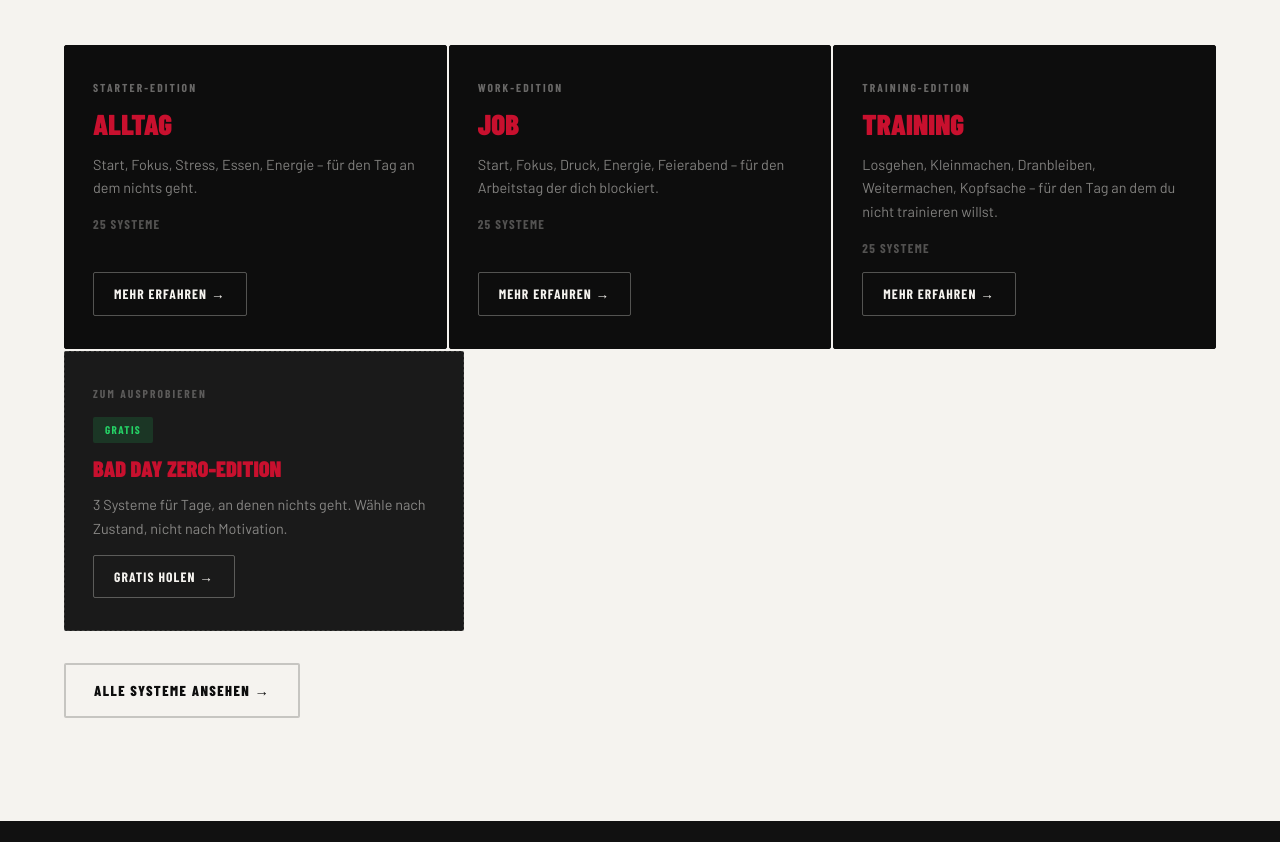
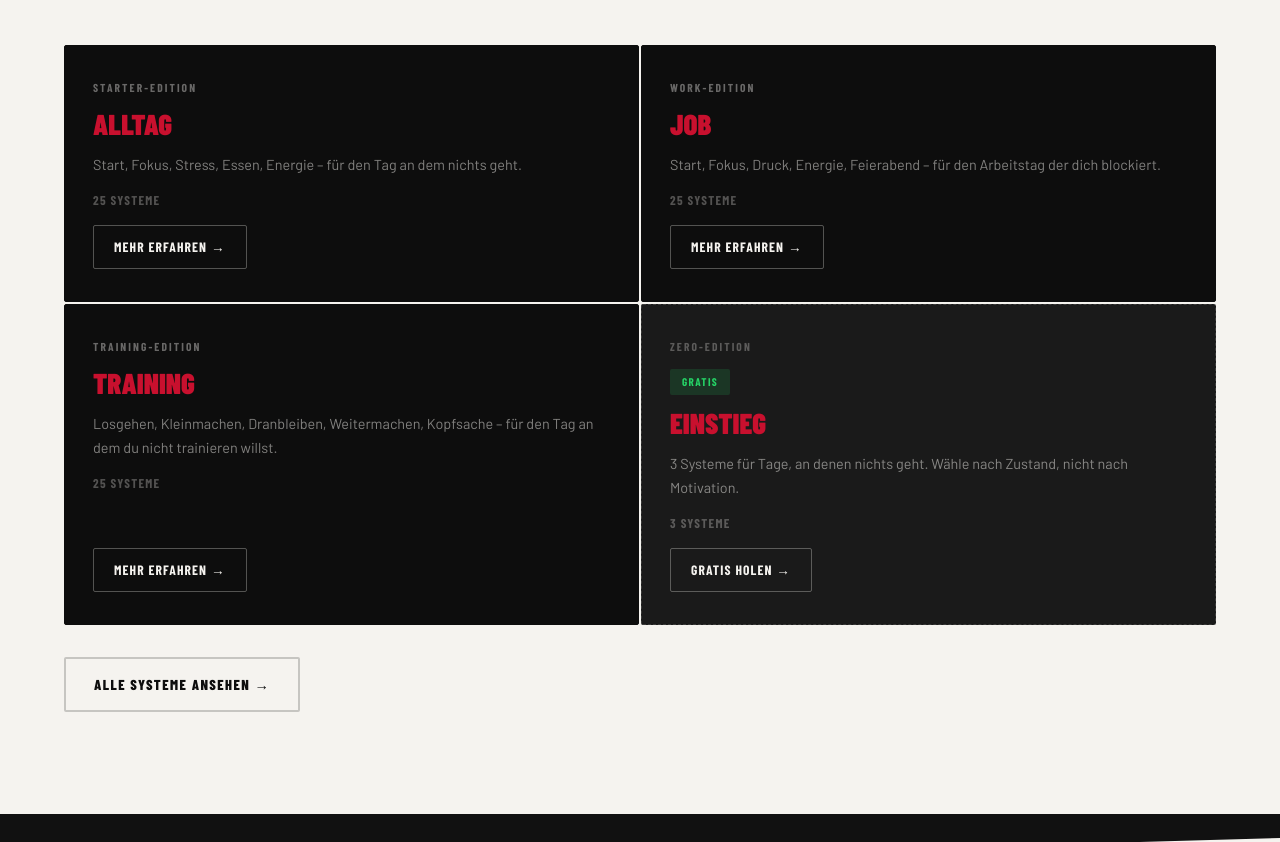
Before and after one commit to Richardsystem-design/richardkerschbaumer-website, a plain HTML site: page index.html in a window 1280 px wide. Shown: the part 1935-2777 px from the top of the page. Drawn offline with Linux system fonts and the light colour scheme.

Commit message:
Add files via upload

```diff
--- a/index.html
+++ b/index.html
@@ -438,9 +438,8 @@
 
     .systeme-grid {
       display: grid;
-      grid-template-columns: repeat(3, 1fr);
+      grid-template-columns: repeat(2, 1fr);
       gap: 2px;
-      margin-bottom: 2px;
     }
 
     .sys-card {
@@ -882,19 +881,19 @@
           </div>
         </div>
 
-      </div>
-
-      <!-- Gratis Einstieg -->
-      <div style="margin-top: 2px;">
-        <div class="sys-card sys-card--gratis" style="max-width: 400px;">
-          <span class="sys-card-label">Zum Ausprobieren</span>
+        <div class="sys-card sys-card--gratis">
+          <span class="sys-card-label">Zero-Edition</span>
           <span class="gratis-badge">Gratis</span>
-          <h3 class="sys-card-title" style="font-size: 1.4rem;">Bad Day Zero-Edition</h3>
+          <h3 class="sys-card-title">Einstieg</h3>
           <p class="sys-card-desc">3 Systeme für Tage, an denen nichts geht. Wähle nach Zustand, nicht nach Motivation.</p>
+          <div class="sys-card-meta">
+            <span>3 Systeme</span>
+          </div>
           <div class="sys-card-buttons">
             <a href="/zero-edition.html" class="btn-outline-small">Gratis holen →</a>
           </div>
         </div>
+
       </div>
 
       <div class="systeme-footer">
```
